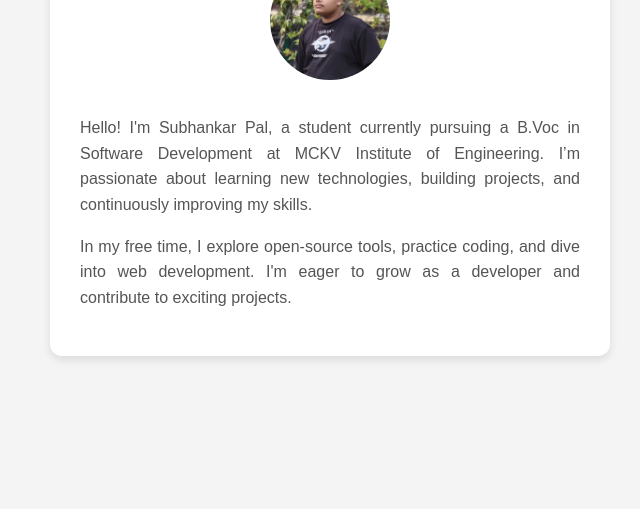
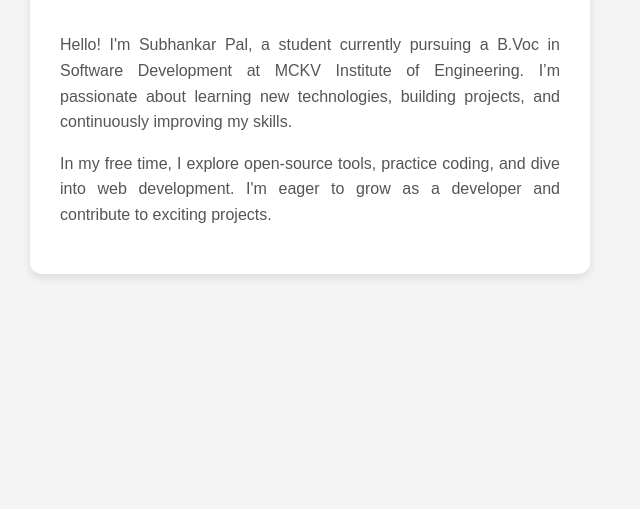
Before and after one commit to Subhankar-005/Portfolio-Website, a plain HTML site: page pages/about.html in a window 1280 px wide. Shown: the part 291-800 px from the top of the page, without its empty margins (310-950 px from the left). Drawn offline with Linux system fonts and the light colour scheme.

Commit message:
Change in code

```diff
--- a/assets/css/about_style.css
+++ b/assets/css/about_style.css
@@ -3,15 +3,14 @@ body
   font-family: Arial, sans-serif;
   background-color: #f4f4f4;
   margin: 0;
-  padding: 0;
+  padding: 40px;
 }
 
 .container
 {
-  display: flex;
-  justify-content: center;
-  align-items: center;
-  height: 100vh;
+  padding: 30px;
+  max-width: 600px;
+  margin: auto;
 }
 
 .about-box
```
